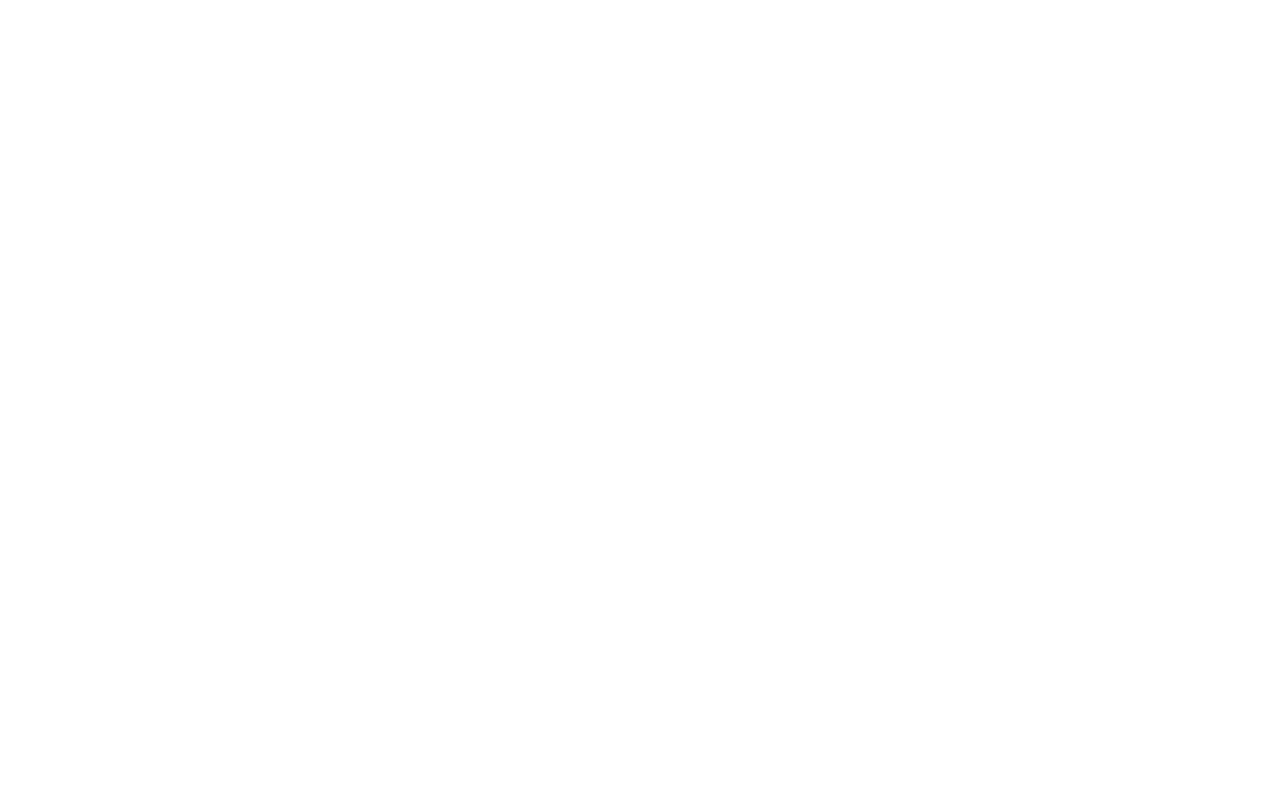
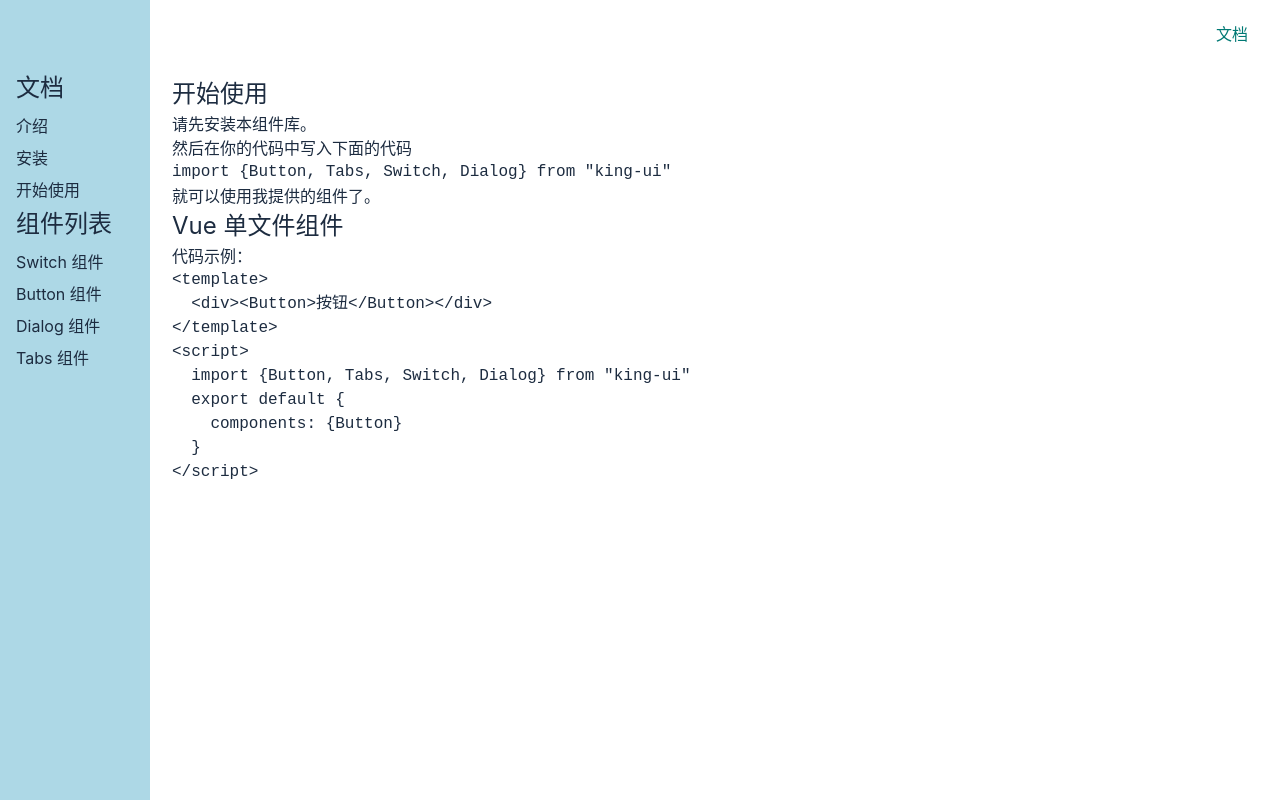
Before and after one commit to JaniceZD/gulu-ui-vue3, a Vue app: page /#/doc/get-started in a window 1280 px wide. Before the commit this address had no page. Built offline with nearby package versions, Linux system fonts and the light colour scheme.

Commit message:
创建路由，填充文档内容

```diff
--- a/src/components/Topnav.vue
+++ b/src/components/Topnav.vue
@@ -16,7 +16,6 @@
       @click="toggleMenu"
     >
       <use xlink:href="#icon-menu"></use>
-      s
     </svg>
   </div>
 </template>
--- a/src/router.ts
+++ b/src/router.ts
@@ -1,6 +1,9 @@
 import { createWebHashHistory, createRouter } from 'vue-router';
 import Home from './views/Home.vue';
 import Doc from './views/Doc.vue';
+import Intro from './views/Intro.vue';
+import Install from './views/Install.vue';
+import GetStarted from './views/GetStarted.vue';
 import SwitchDemo from './components/SwitchDemo.vue';
 import ButtonDemo from './components/ButtonDemo.vue';
 import DialogDemo from './components/DialogDemo.vue';
@@ -17,6 +20,9 @@
       component: Doc,
       children: [
         { path: '', component: DocDemo },
+        { path: 'intro', component: Intro },
+        { path: 'install', component: Install },
+        { path: 'get-started', component: GetStarted },
         { path: 'switch', component: SwitchDemo },
         { path: 'button', component: ButtonDemo },
         { path: 'dialog', component: DialogDemo },
--- a/src/views/Doc.vue
+++ b/src/views/Doc.vue
@@ -3,6 +3,18 @@
     <Topnav toggleAsideButtonVisible class="nav" />
     <div class="content">
       <aside v-if="asideVisible">
+        <h2>文档</h2>
+        <ol>
+          <li>
+            <router-link to="/doc/intro">介绍</router-link>
+          </li>
+          <li>
+            <router-link to="/doc/install">安装</router-link>
+          </li>
+          <li>
+            <router-link to="/doc/get-started">开始使用</router-link>
+          </li>
+        </ol>
         <h2>组件列表</h2>
         <ol>
           <li>
--- /dev/null
+++ b/src/views/GetStarted.vue
@@ -0,0 +1,23 @@
+<template>
+  <article>
+    <h1>开始使用</h1>
+
+    <p>请先<a href="#/doc/install">安装</a>本组件库。</p>
+    <p>然后在你的代码中写入下面的代码</p>
+    <pre><code>import {Button, Tabs, Switch, Dialog} from "king-ui"</code></pre>
+    就可以使用我提供的组件了。
+
+    <h2>Vue 单文件组件</h2>
+    <p>代码示例：</p>
+    <pre><code>&lt;template&gt;
+  &lt;div&gt;&lt;Button&gt;按钮&lt;/Button&gt;&lt;/div&gt;
+&lt;/template&gt;
+&lt;script&gt;
+  import {Button, Tabs, Switch, Dialog} from "king-ui"
+  export default {
+    components: {Button}
+  }
+&lt;/script&gt;
+ </code></pre>
+  </article>
+</template>
--- /dev/null
+++ b/src/views/Install.vue
@@ -0,0 +1,11 @@
+<template>
+  <article>
+    <h1>安装</h1>
+    <p>打开终端运行下列命令：</p>
+    <pre><code>npm install king-ui</code></pre>
+    <p>或</p>
+    <pre><code>yarn add king-ui</code></pre>
+
+    <p>下一节：<a href="#/doc/get-started">开始使用</a></p>
+  </article>
+</template>
--- /dev/null
+++ b/src/views/Intro.vue
@@ -0,0 +1,15 @@
+<template>
+  <article>
+    <h1>介绍</h1>
+    <p>柠檬 UI 是一款基于 Vue 3 和 TypeScript 的 UI 组件库。</p>
+    <p>
+      这款组件库其实是我为了总结自己这几年的技术经验而写的，全程亲手编写，尽量不采用第三方库，包括你现在看到的这个官网也几乎都是我自己写的。
+    </p>
+    <p>
+      所以如果强烈不建议你将此 UI
+      库用于生产环境。但如果你是抱着看源代码的目的来的，那么这个库还是值得一看的。你可以按提交的顺序逐个查看；你也可以直接查看每个组件的源代码和示例，运行方法见
+      README.md。
+    </p>
+    下一节：<a href="#/doc/install">安装</a>
+  </article>
+</template>
```
